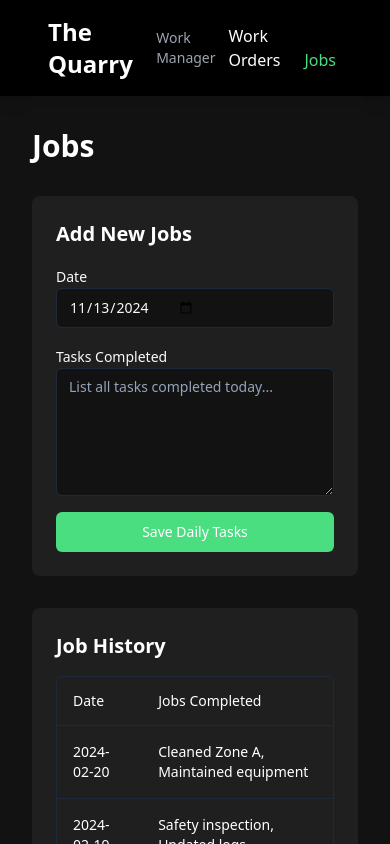
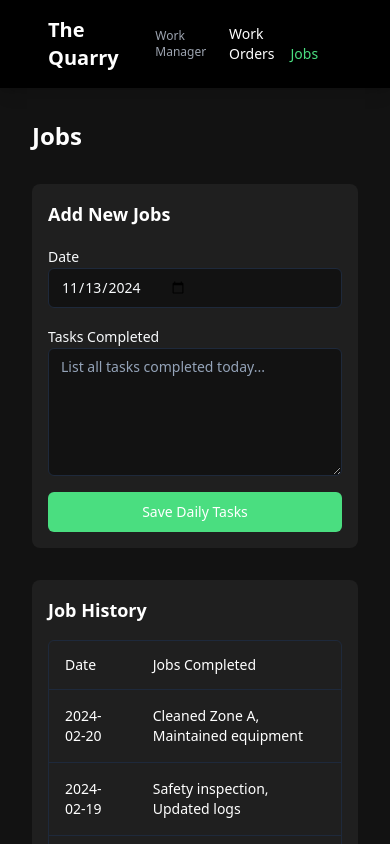
Before and after one commit to Youllhavethat00/my-work-buddy, a React (Vite) app: page /daily-tasks in a window 390 px wide. Shown: the top 844 px of the page. Built offline with nearby package versions, Linux system fonts and the light colour scheme.

Commit message:
Adjust mobile text size
Modify text size for mobile view to enhance readability and fit the screen better.
[skip gpt_engineer]

```diff
--- a/src/components/Navigation.tsx
+++ b/src/components/Navigation.tsx
@@ -9,10 +9,10 @@ const Navigation = () => {
     <nav className="bg-primary text-white p-4 shadow-lg">
       <div className="container mx-auto flex justify-between items-center">
         <div className="flex items-center space-x-2">
-          <div className="text-2xl font-bold">The Quarry</div>
-          <div className="text-sm text-accent-gray">Work Manager</div>
+          <div className="text-xl md:text-2xl font-bold">The Quarry</div>
+          <div className="text-xs md:text-sm text-accent-gray">Work Manager</div>
         </div>
-        <div className="space-x-6">
+        <div className="space-x-4 text-sm md:text-base">
           <Link
             to="/work-orders"
             className={`hover:text-accent-blue transition-colors ${
--- a/src/pages/DailyTasks.tsx
+++ b/src/pages/DailyTasks.tsx
@@ -19,29 +19,29 @@ const mockTasks = [
 const DailyTasks = () => {
   return (
     <div className="container mx-auto py-8 space-y-8">
-      <h1 className="text-3xl font-bold mb-8 text-white">Jobs</h1>
+      <h1 className="text-2xl md:text-3xl font-bold mb-8 text-white">Jobs</h1>
 
       <div className="grid grid-cols-1 lg:grid-cols-2 gap-8">
-        <div className="bg-card rounded-lg p-6">
-          <h2 className="text-xl font-semibold mb-4 text-white">Add New Jobs</h2>
+        <div className="bg-card rounded-lg p-4 md:p-6">
+          <h2 className="text-lg md:text-xl font-semibold mb-4 text-white">Add New Jobs</h2>
           <TaskForm />
         </div>
 
-        <div className="bg-card rounded-lg p-6">
-          <h2 className="text-xl font-semibold mb-4 text-white">Job History</h2>
+        <div className="bg-card rounded-lg p-4 md:p-6">
+          <h2 className="text-lg md:text-xl font-semibold mb-4 text-white">Job History</h2>
           <ScrollArea className="h-[400px] rounded-md border">
             <Table>
               <TableHeader>
                 <TableRow>
-                  <TableHead className="text-white">Date</TableHead>
-                  <TableHead className="text-white">Jobs Completed</TableHead>
+                  <TableHead className="text-white text-sm md:text-base">Date</TableHead>
+                  <TableHead className="text-white text-sm md:text-base">Jobs Completed</TableHead>
                 </TableRow>
               </TableHeader>
               <TableBody>
                 {mockTasks.map((task) => (
                   <TableRow key={task.id}>
-                    <TableCell className="text-white">{task.date}</TableCell>
-                    <TableCell className="text-white">{task.tasks}</TableCell>
+                    <TableCell className="text-white text-sm md:text-base">{task.date}</TableCell>
+                    <TableCell className="text-white text-sm md:text-base">{task.tasks}</TableCell>
                   </TableRow>
                 ))}
               </TableBody>
```
